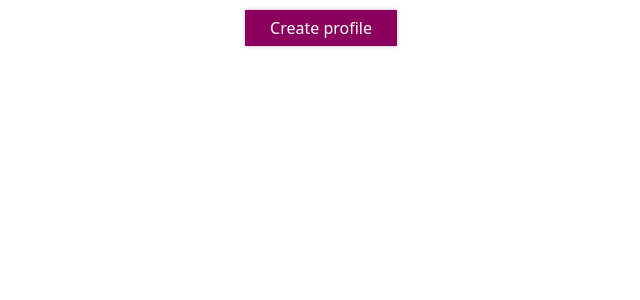
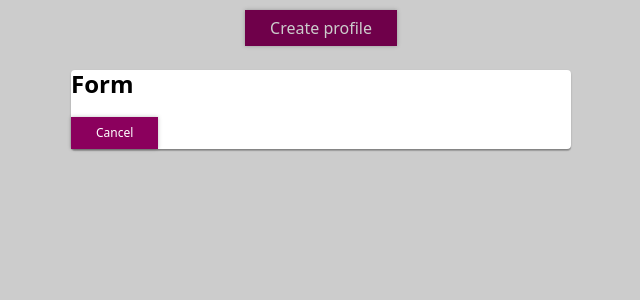
Before and after one commit to lialina/profiler, a React (Create React App) app: page / in a window 1280 px wide. Shown: the top 300 px of the page, without its empty margins (319-959 px from the left). Built offline with nearby package versions, Linux system fonts and the light colour scheme.

Commit message:
Modal component draft has been added

```diff
--- a/src/App.js
+++ b/src/App.js
@@ -1,10 +1,12 @@
 import React from "react";
 import Header from "./UI/Header/Header";
+import Modal from "./components/Modal/Modal";
 
 const App = () => {
   return (
     <div>
       <Header />
+      <Modal />
     </div>
   );
 };
--- /dev/null
+++ b/src/components/Modal/Modal.js
@@ -0,0 +1,17 @@
+import React from "react";
+import StyledBackdrop from "./StyledBackdrop";
+import StyledModal from "./StyledModal";
+import ModalButton from "./ModalButton";
+
+const Modal = () => {
+  return (
+    <StyledBackdrop>
+      <StyledModal>
+        <h2>Form</h2>
+        <ModalButton>Cancel</ModalButton>
+      </StyledModal>
+    </StyledBackdrop>
+  );
+};
+
+export default Modal;
--- /dev/null
+++ b/src/components/Modal/ModalButton.js
@@ -0,0 +1,8 @@
+import styled from "styled-components";
+import StyledButton from "../Button/StyledButton";
+
+const ModalButton = styled(StyledButton)`
+  font-size: 12px;
+`;
+
+export default ModalButton;
--- /dev/null
+++ b/src/components/Modal/StyledBackdrop.js
@@ -0,0 +1,16 @@
+import styled from "styled-components";
+
+const StyledBackdrop = styled.div`
+    position: fixed;
+    left: 0;
+    top: 0;
+    width: 100%;
+    height: 100%;
+
+    padding-top: 50px;
+
+    background-color: rgba(0, 0, 0, 0.2);
+  }
+`;
+
+export default StyledBackdrop;
--- /dev/null
+++ b/src/components/Modal/StyledModal.js
@@ -0,0 +1,17 @@
+import styled from "styled-components";
+
+const StyledModal = styled.div`
+    position: relative;
+    width: 100%;
+    max-width: 500px;
+    margin: auto;
+
+    background-color: #ffffff;
+    box-shadow: 0px 1px 3px rgba(0, 0, 0, 0.12), 0px 1px 1px rgba(0, 0, 0, 0.14),
+      0px 2px 1px rgba(0, 0, 0, 0.2);
+    border-radius: 4px;
+
+  }
+`;
+
+export default StyledModal;
```
